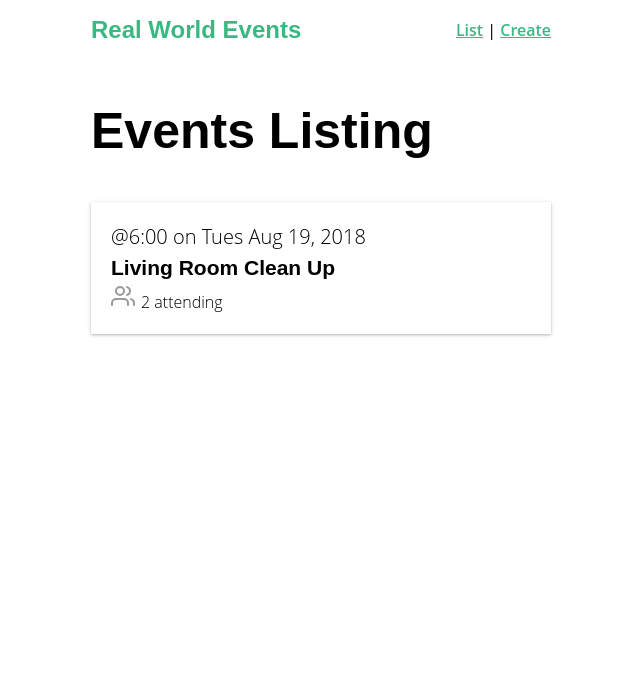
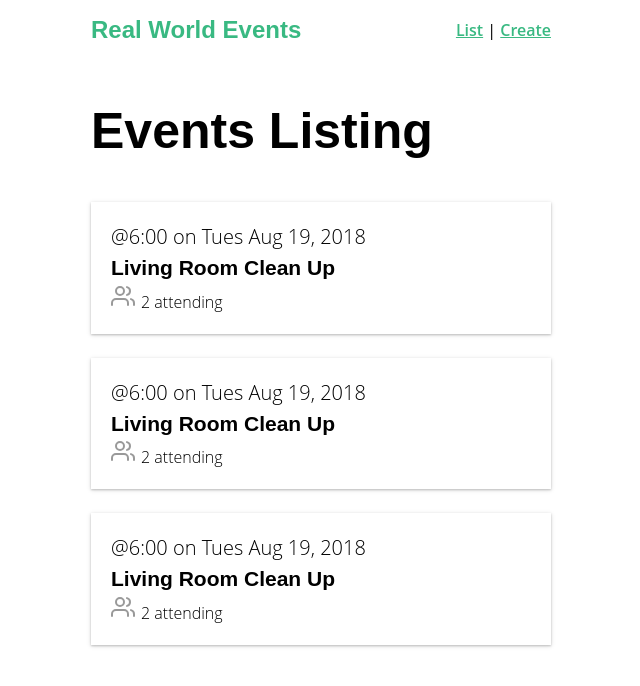
Before and after one commit to Moytri/Real-World-Vue, a Vue app in the folder real-world-vue/: page / in a window 1280 px wide. Shown: the top 686 px of the page, without its empty margins (319-959 px from the left). Built offline with nearby package versions, Linux system fonts and the light colour scheme; data requests are answered from the project's data file.

Commit message:
Use axios to load Api data

```diff
--- a/real-world-vue/src/views/EventList.vue
+++ b/real-world-vue/src/views/EventList.vue
@@ -1,15 +1,30 @@
 <template>
   <div>
     <h1>Events Listing</h1>
-    <EventCard/>
+    <EventCard v-for="event in events" :key="event.id" :event="event"/>
     <BaseIcon/>
   </div>
 </template>
 <script>
 import EventCard from '@/components/EventCard.vue';
+import axios from 'axios';
 export default {
     components: {
         EventCard
+    },
+    data() {
+      return {
+        events: []
+      }
+    },
+    created() {
+      axios.get('http://localhost:3000/events')
+      .then(response => {
+        this.events = response.data;
+      })
+      .catch(error => {
+        console.log('There is an error' + error.response);
+      })
     }
 }
 </script>
```
